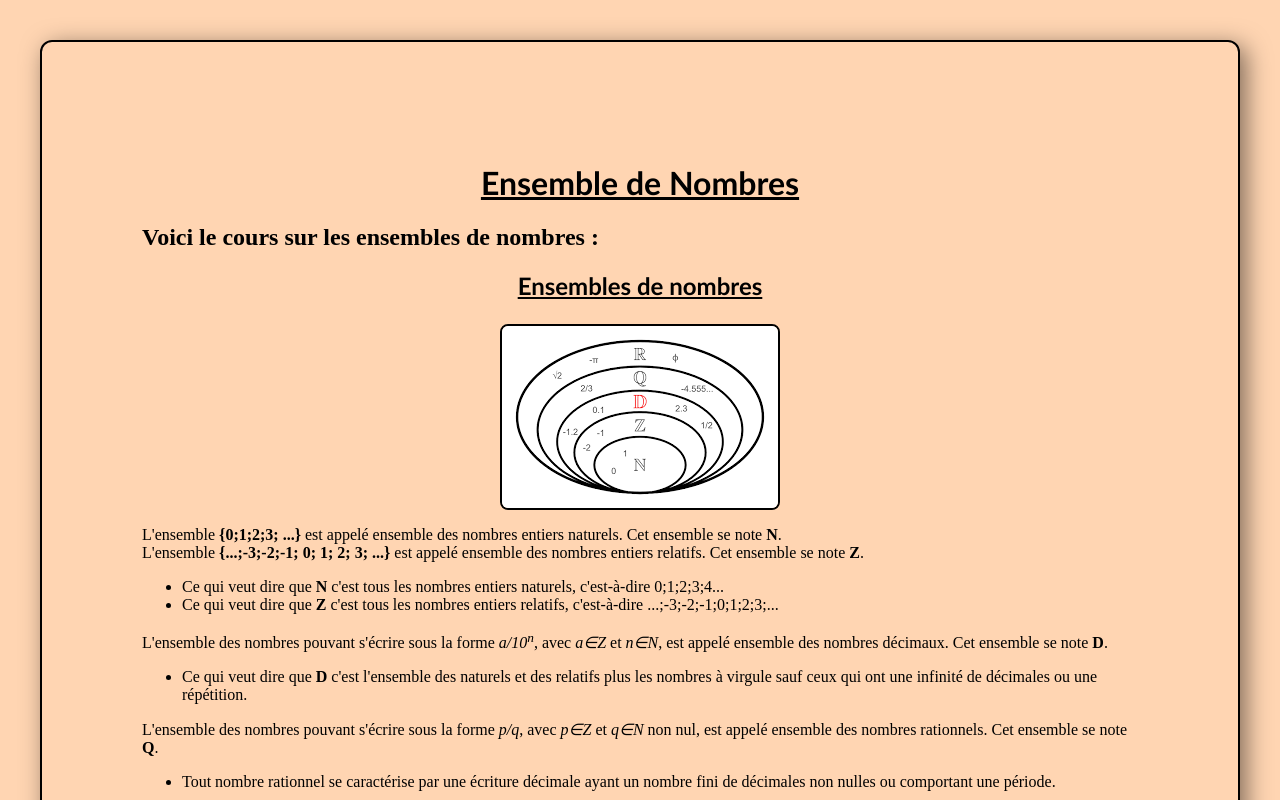
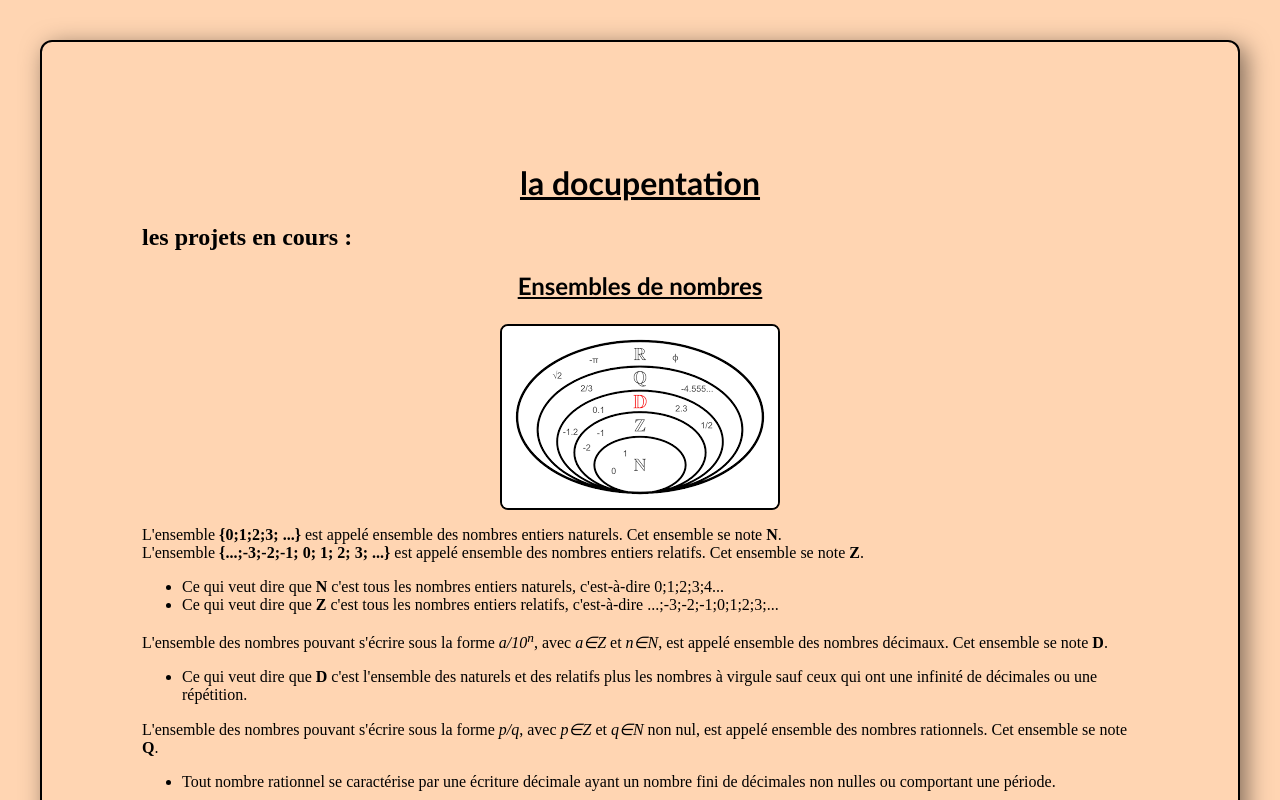
Before and after one commit to niels12332/cours, a plain HTML site: page ensemble_de_nombre.html in a window 1280 px wide. Shown: the top 800 px of the page. Drawn offline with Linux system fonts and the light colour scheme.

Commit message:
Update header titles in ensemble_de_nombre.html

```diff
--- a/ensemble_de_nombre.html
+++ b/ensemble_de_nombre.html
@@ -10,8 +10,8 @@
 </head>
 <body>
     <header>
-        <h1>Ensemble de Nombres</h1>
-        <h2>Voici le cours sur les ensembles de nombres :</h2>
+        <h1>la docupentation</h1>
+        <h2>les projets en cours  :</h2>
     </header>
 
     <section>
```
